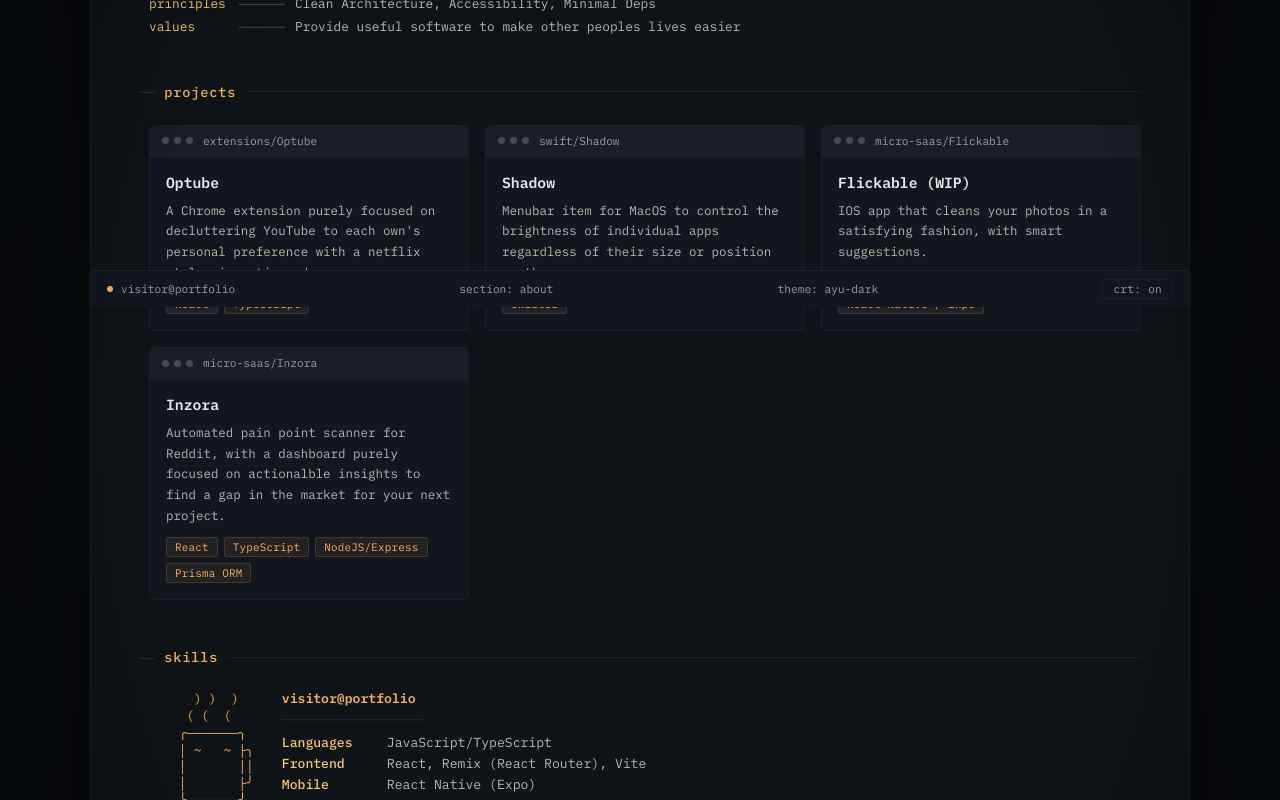
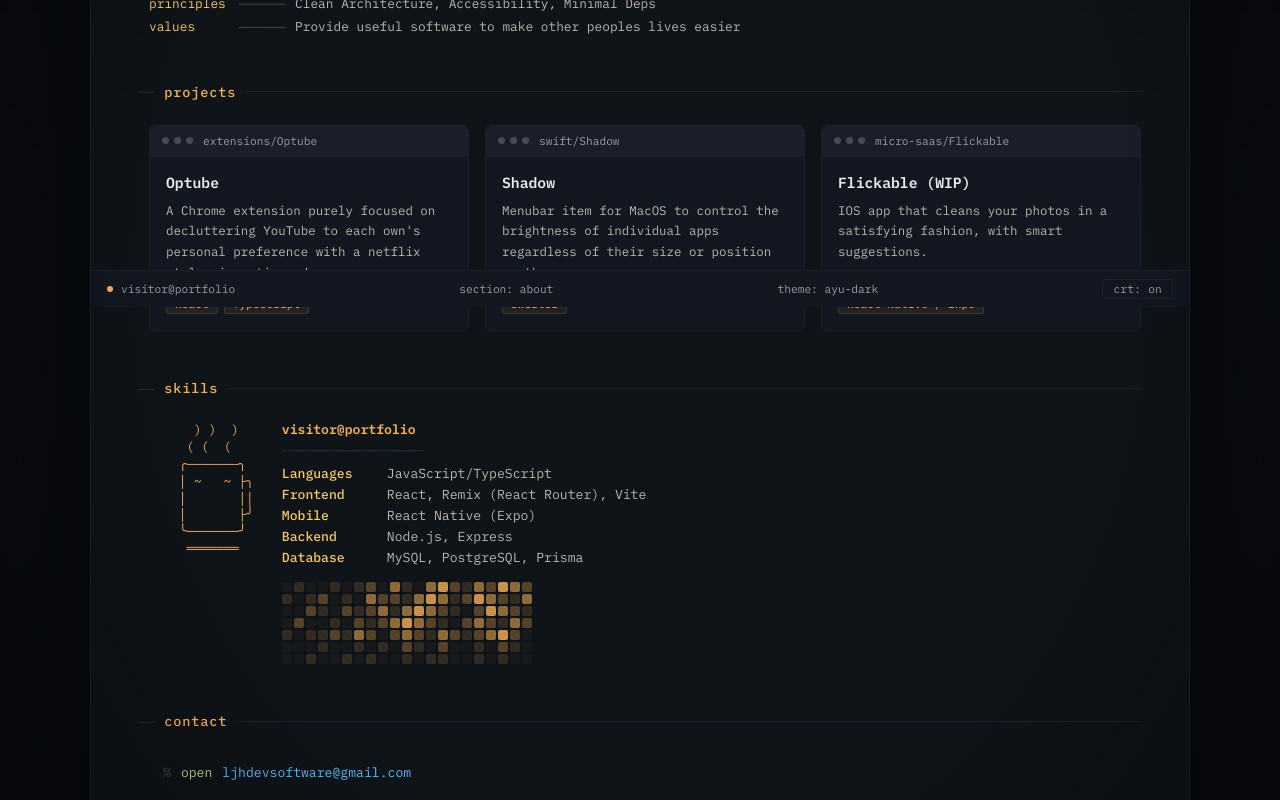
Before and after one commit to ljh-wd/ljhdev-portfolio, a React (Vite) app: page / in a window 1280 px wide. Shown: the part 493-1293 px from the top of the page. Built offline with nearby package versions, Linux system fonts and the light colour scheme.

Commit message:
removed inzora

```diff
--- a/src/data/portfolio.ts
+++ b/src/data/portfolio.ts
@@ -58,14 +58,6 @@ export const projects = [
     tech: ["React Native / Expo"],
     link: "https://www.flickable.app",
   },
-  {
-    folder: "micro-saas/Inzora",
-    name: "Inzora",
-    description:
-      "Automated pain point scanner for Reddit, with a dashboard purely focused on actionalble insights to find a gap in the market for your next project.",
-    tech: ["React", "TypeScript", "NodeJS/Express", "Prisma ORM"],
-    link: "https://inzora.io",
-  },
 ];
 
 export const skills = {
```
